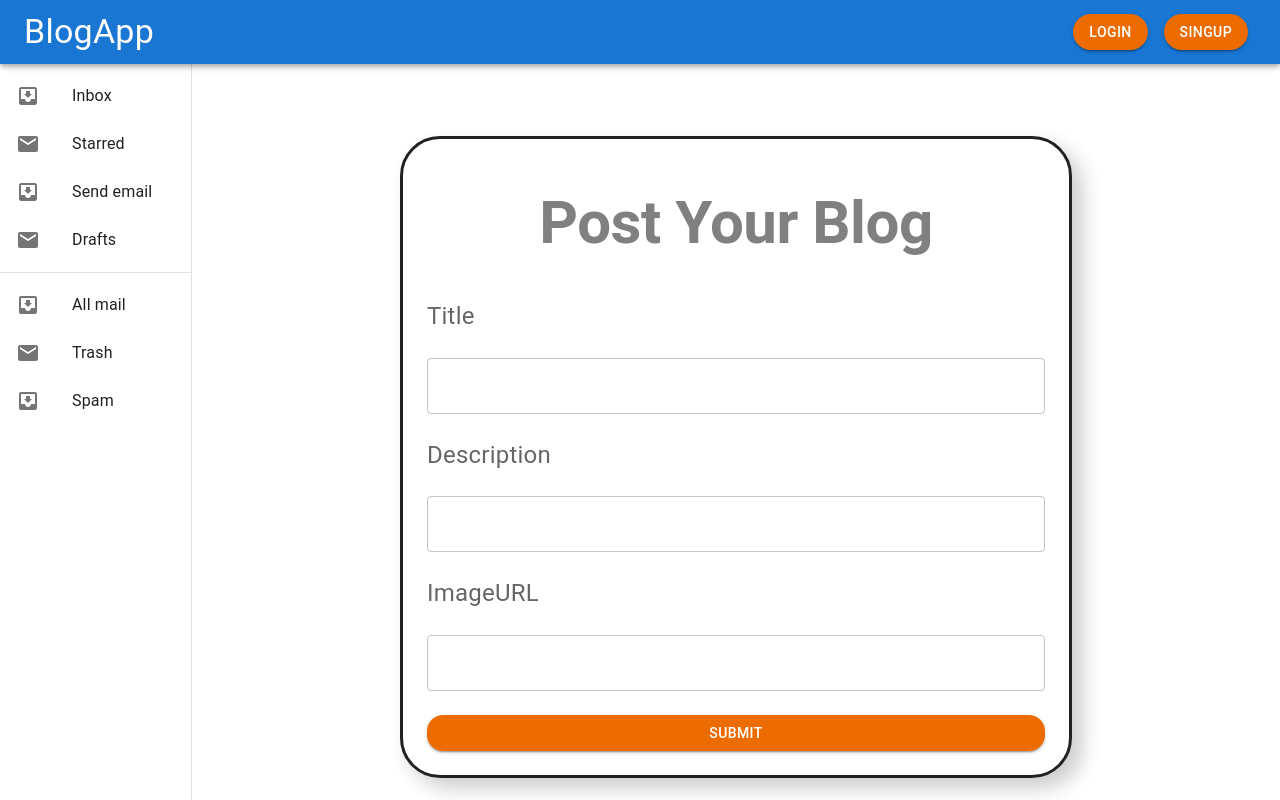
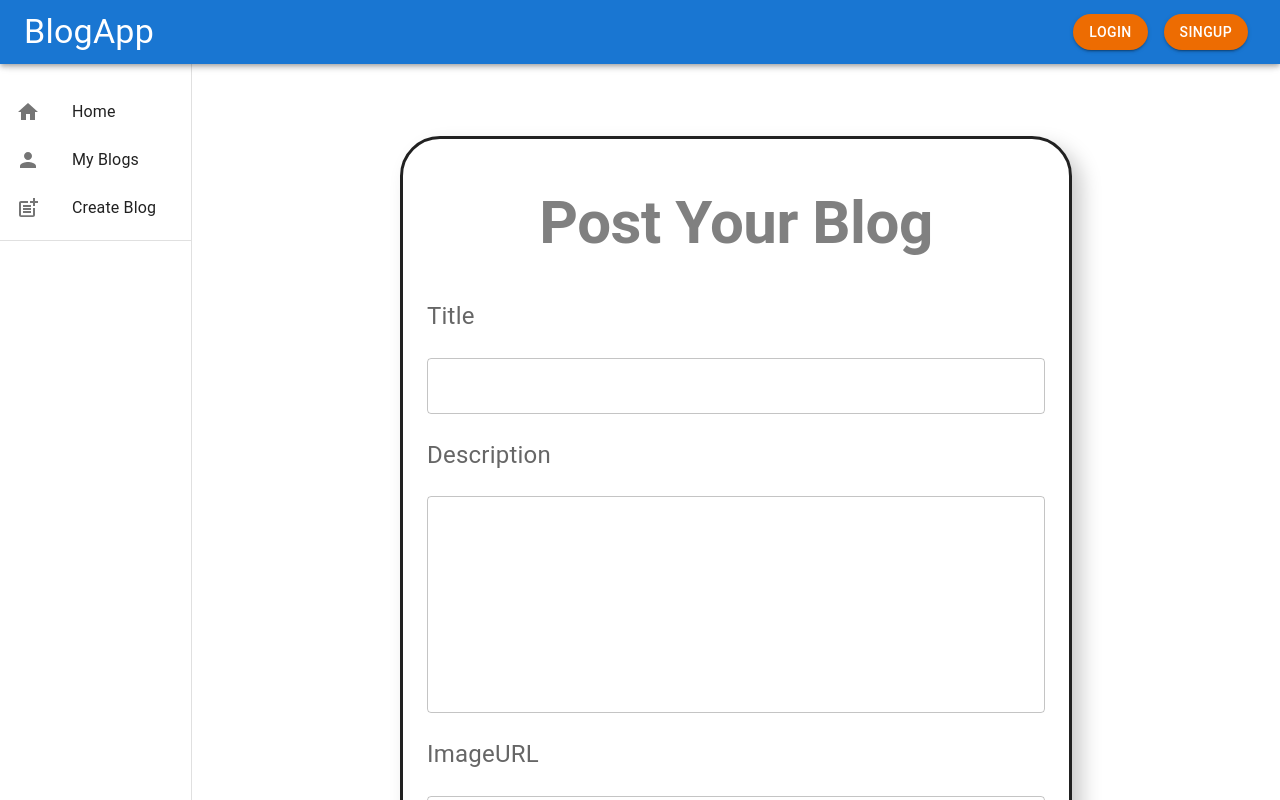
Before and after one commit to falak50/p300-front-end, a React (Create React App) app: page /blogs/add in a window 1280 px wide. Shown: the top 800 px of the page. Built offline with nearby package versions, Linux system fonts and the light colour scheme.

Commit message:
update some style

```diff
--- a/src/conponents/AddBlog.js
+++ b/src/conponents/AddBlog.js
@@ -51,11 +51,13 @@ const AddBlog = () => {
            flexDirection={'column'} style={{width : "80%",margin : "auto"}}>
             <Typography fontWeight={'bold'} padding={3} color="grey" variant='h2' textAlign={'center'}>Post Your Blog </Typography>
             <InputLabel sx={labelStyles }>Title</InputLabel>
-            <TextField name="title" onChange={handleChange} value={inputs.title} margin="normal" variant="outlined"/>
+            <TextField required name="title" onChange={handleChange} value={inputs.title} margin="normal" variant="outlined"/>
             <InputLabel sx={labelStyles }>Description</InputLabel>
-            <TextField name="description" onChange={handleChange} value={inputs.description}  margin="normal" variant="outlined"/>
+            <TextField multiline minRows={8} name="description" onChange={handleChange} value={inputs.description}  margin="normal" variant="outlined"/>
             <InputLabel sx={labelStyles }>ImageURL</InputLabel>
-            <TextField  name="imageURL" onChange={handleChange} value={inputs.imageURL} margin="normal" variant="outlined"/>
+            <TextField  name="imageURL"
+            type={"url"}
+            onChange={handleChange} value={inputs.imageURL} margin="normal" variant="outlined"/>
             <Button sx={{mt:2 , borderRadius:4}} variant="contained" color="warning" type='submit'>Submit</Button>
 
           </Box>
--- a/src/conponents/HeaderTest.js
+++ b/src/conponents/HeaderTest.js
@@ -14,10 +14,17 @@ import ListItemText from '@mui/material/ListItemText';
 import InboxIcon from '@mui/icons-material/MoveToInbox';
 import MailIcon from '@mui/icons-material/Mail';
 import Header from './Header';
+import { Link, useNavigate } from 'react-router-dom';
+import HomeIcon from '@mui/icons-material/Home';
+import PostAddIcon from '@mui/icons-material/PostAdd';
+import PersonIcon from '@mui/icons-material/Person';
 
 const drawerWidth = "15%";
 
 export default function HeaderTest({children}) {
+
+    let navigate = useNavigate();
+
   return (
     <Box sx={{ display : "flex" }}>
       <CssBaseline />
@@ -41,7 +48,7 @@ export default function HeaderTest({children}) {
         <Toolbar />
         <Box sx={{ overflow: 'auto' }}>
           <List>
-            {['Inbox', 'Starred', 'Send email', 'Drafts'].map((text, index) => (
+            {/* {['Inbox', 'Starred', 'Send email', 'Drafts'].map((text, index) => (
               <ListItem key={text} disablePadding>
                 <ListItemButton>
                   <ListItemIcon>
@@ -50,11 +57,11 @@ export default function HeaderTest({children}) {
                   <ListItemText primary={text} />
                 </ListItemButton>
               </ListItem>
-            ))}
+            ))} */}
           </List>
-          <Divider />
+
           <List>
-            {['All mail', 'Trash', 'Spam'].map((text, index) => (
+            {/* {['All mail', 'Trash', 'Spam'].map((text, index) => (
               <ListItem key={text} disablePadding>
                 <ListItemButton>
                   <ListItemIcon>
@@ -63,8 +70,38 @@ export default function HeaderTest({children}) {
                   <ListItemText primary={text} />
                 </ListItemButton>
               </ListItem>
-            ))}
+            ))} */}
+
+<ListItemButton onClick = {()=>navigate('/blogs')}  >
+                  <ListItemIcon>
+                     <HomeIcon />
+                  </ListItemIcon>
+                  <ListItemText primary={"Home"} />
+                </ListItemButton>
+
+
+<ListItemButton onClick = {()=>navigate('/myblogs')}  >
+                  <ListItemIcon>
+                     <PersonIcon />
+                  </ListItemIcon>
+                  <ListItemText primary={"My Blogs"} />
+                </ListItemButton>
+
+
+
+<ListItemButton onClick = {()=>navigate('/blogs/add')}  >
+                  <ListItemIcon>
+                     <PostAddIcon />
+                  </ListItemIcon>
+                  <ListItemText primary={"Create Blog"} />
+                </ListItemButton>
+
+
           </List>
+
+          <Divider></Divider>
+
+
         </Box>
       </Drawer>
       <Box component="main" sx={{ flexGrow: 1, p: 3 }}>
```
